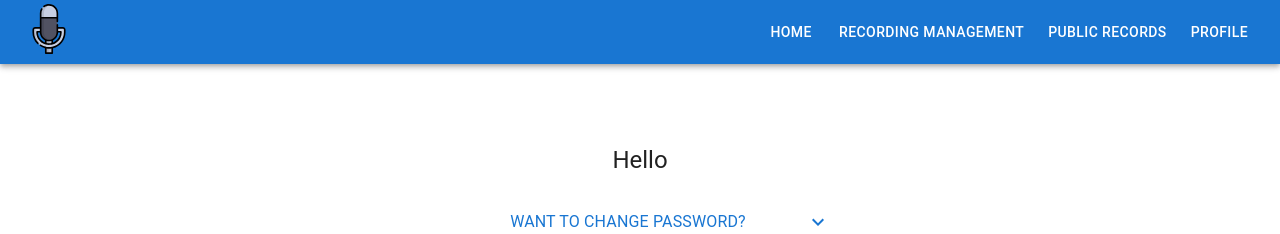
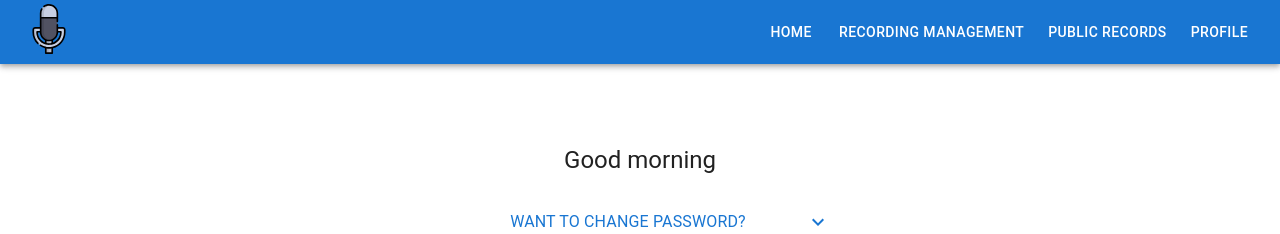
Before and after one commit to NoahELE/IT-Project-Team-Recording, a React (Vite) app in the folder web/: page /profile in a window 1280 px wide. Shown: the top 234 px of the page. Built offline with nearby package versions, Linux system fonts and the light colour scheme; no server answers; sample sign-in values are in the browser's storage.

Commit message:
Update ProfileView.tsx looks

```diff
--- a/web/src/views/ProfileView.tsx
+++ b/web/src/views/ProfileView.tsx
@@ -25,6 +25,17 @@ export default function ProfileView() {
   const [isPasswordValid, setIsPasswordValid] = useState<boolean | null>(null);
   const [confirmPassword, setConfirmPassword] = useState('');
   const navigate = useNavigate();
+
+  function findTime() {
+    const currentHour = new Date().getHours();
+    if (currentHour < 12) {
+      return 'Good morning';
+    } else if (currentHour < 18) {
+      return 'Good afternoon';
+    } else {
+      return 'Good evening';
+    }
+  }
 
   useEffect(() => {
     const token = localStorage.getItem('token');
@@ -153,7 +164,7 @@ export default function ProfileView() {
         }}
       >
         <Typography component="h1" variant="h5">
-          Hello
+          {findTime()}
         </Typography>
         <Button
           variant="text"
```
